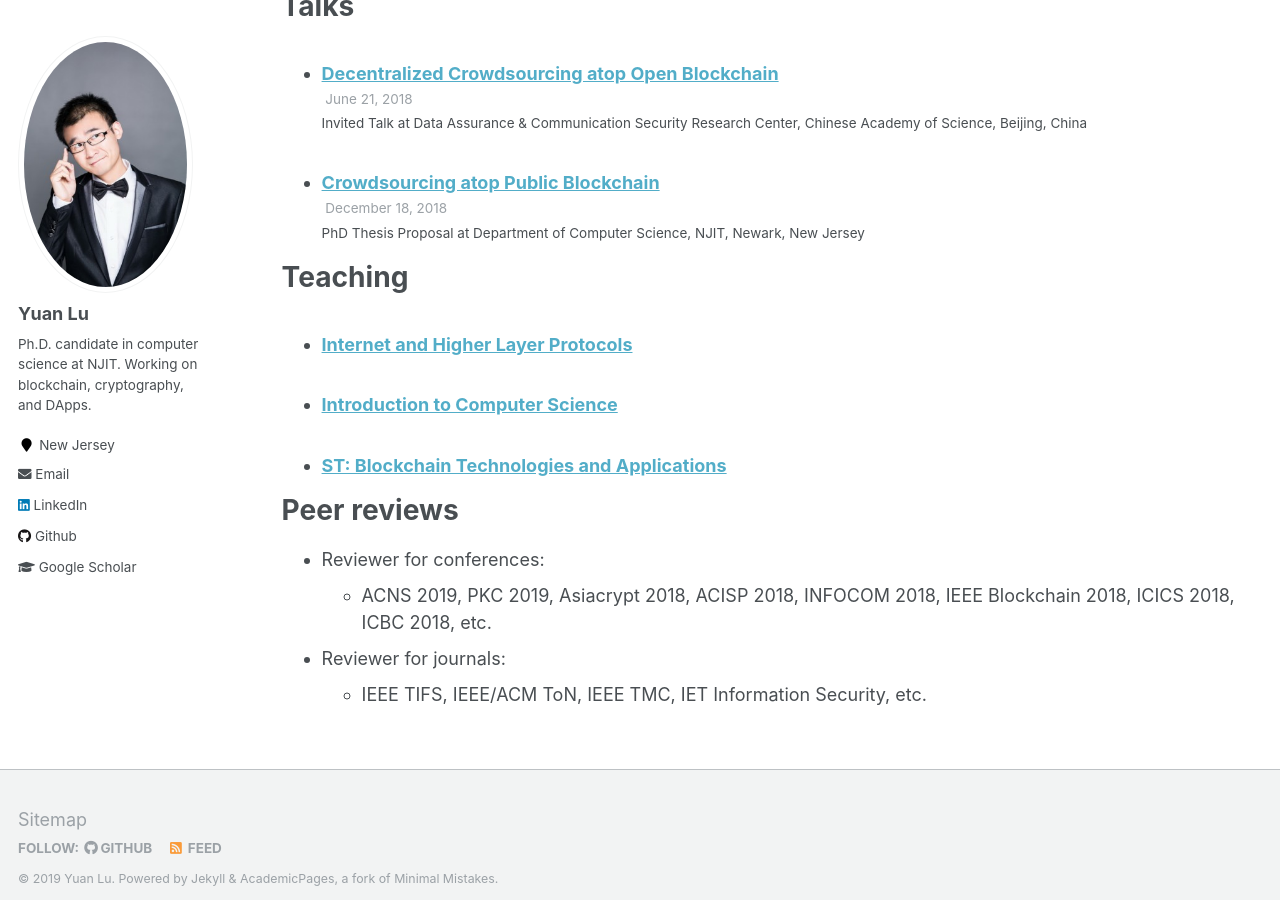
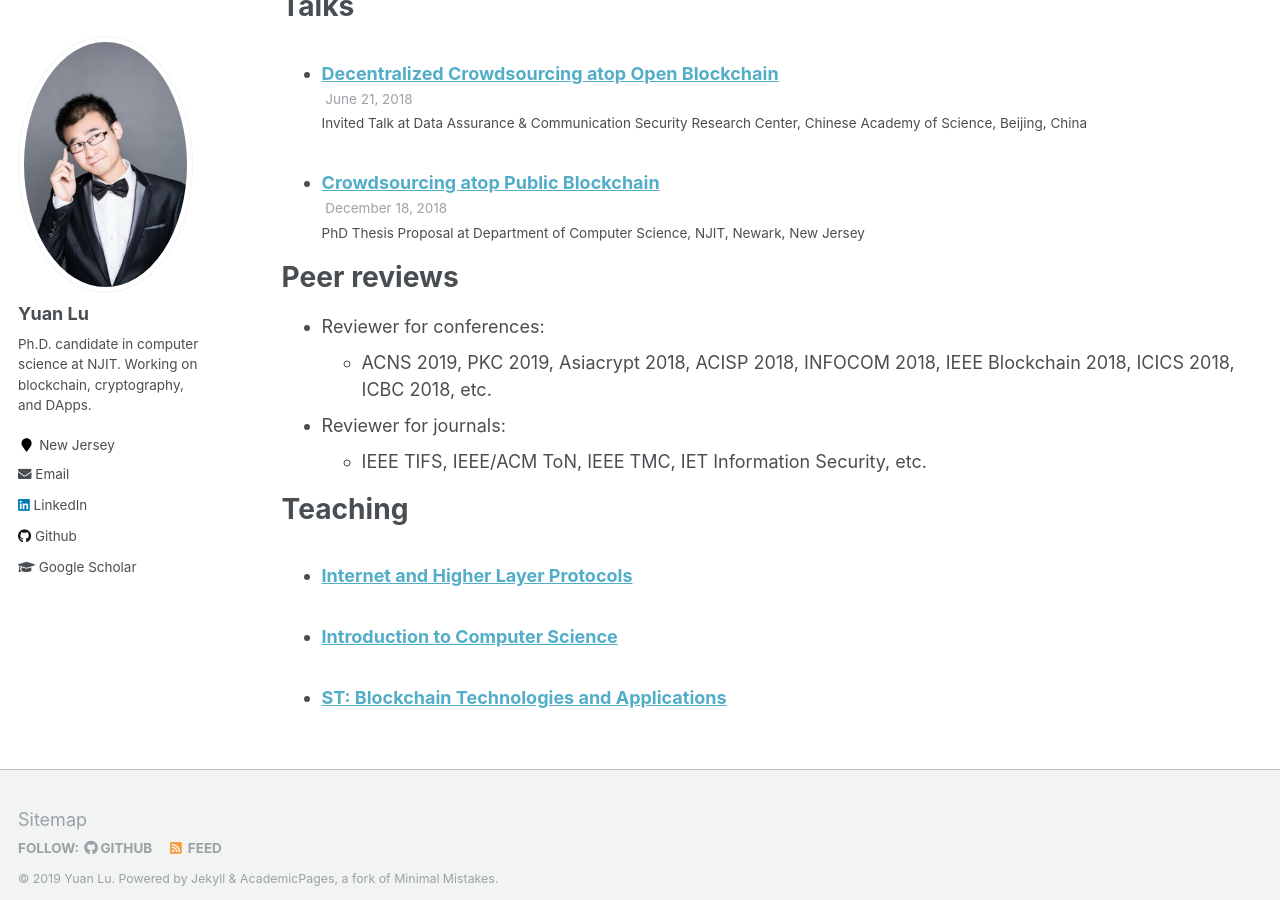
Before and after one commit to yylluu/yylluu.github.io, a Jekyll site: the page built from _pages/cv.md, in a window 1280 px wide and 900 px high, scrolled down 1511 px. Built offline with Jekyll 4.4.1, drawn with Linux system fonts in a browser that asks for light colours.

Commit message:
Update cv.md

```diff
--- a/_pages/cv.md
+++ b/_pages/cv.md
@@ -57,15 +57,15 @@ Talks
     {% include archive-single-talk-cv.html %}
   {% endfor %}</ul>
 
-Teaching
-======
-  <ul>{% for post in site.teaching %}
-    {% include archive-single-cv.html %}
-  {% endfor %}</ul>
-
 Peer reviews
 ======
 * Reviewer for conferences:
   * ACNS 2019, PKC 2019, Asiacrypt 2018, ACISP 2018, INFOCOM 2018, IEEE Blockchain 2018, ICICS 2018, ICBC 2018, etc.
 * Reviewer for journals:
   * IEEE TIFS, IEEE/ACM ToN, IEEE TMC, IET Information Security, etc.
+
+Teaching
+======
+  <ul>{% for post in site.teaching %}
+    {% include archive-single-cv.html %}
+  {% endfor %}</ul>
```
